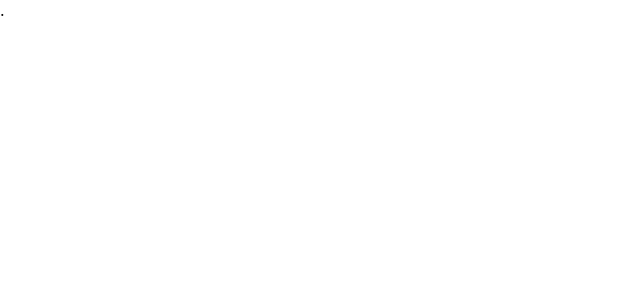
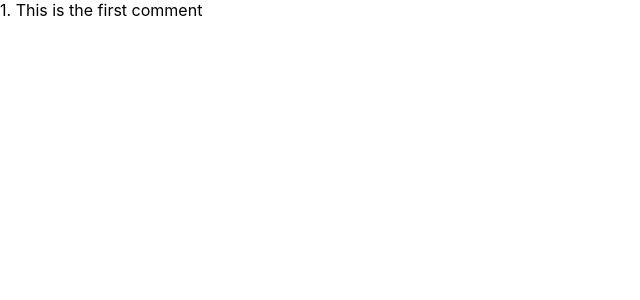
Before and after one commit to Marc-Kruiss/Next_Js_Course, a Next.js app in the folder next-api/: page /comments/1 in a window 1280 px wide. Shown: the top 300 px of the page, without its empty margins (0-640 px from the left). Built offline with nearby package versions, Linux system fonts and the light colour scheme.

Commit message:
Missspelling corrrection

```diff
--- a/next-api/pages/comments/[commentId].js
+++ b/next-api/pages/comments/[commentId].js
@@ -4,7 +4,7 @@ import { comments } from '../../data/comments'
 function Comment({comment}) {
   return (
     <div>
-        {comments.id}. {comments.text}
+        {comment.id}. {comment.text}
     </div>
   )
 }
@@ -14,9 +14,9 @@ export default Comment
 export async function getStaticPaths(context){
     return{
         paths:[
-            {params:{ommentId:'1'}},
-            {params:{ommentId:'2'}},
-            {params:{ommentId:'3'}}
+            {params:{commentId:'1'}},
+            {params:{commentId:'2'}},
+            {params:{commentId:'3'}}
         ],
         fallback:false
     }
```
